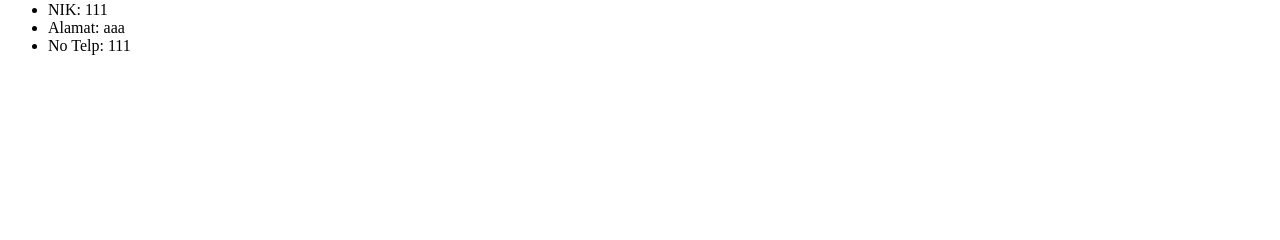
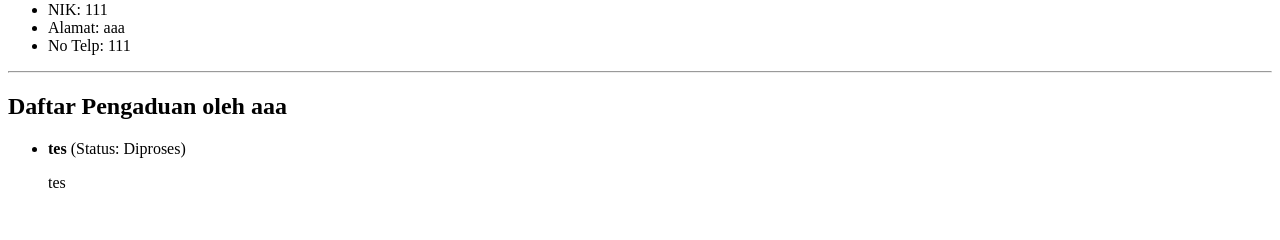
Before and after one commit to kharisjulianto/data_kelurahan-modul1, a Django app: page /warga/1/ in a window 1280 px wide. Shown: the part 97-337 px from the top of the page. Run offline with Django 5.2, Linux system fonts and the light colour scheme; data comes from the database, SQL or seed files in the repository; both versions use the stored data as it was after the commit.

Commit message:
Initial commit - menambahkan proyek Django data_kelurahan

```diff
--- a/warga/admin.py
+++ b/warga/admin.py
@@ -1,4 +1,5 @@
 from django.contrib import admin
-from .models import Warga
+from .models import Warga, Pengaduan
 
 admin.site.register(Warga)
+admin.site.register(Pengaduan)
--- a/warga/models.py
+++ b/warga/models.py
@@ -1,7 +1,7 @@
 from django.db import models
 
 class Warga(models.Model):
-    nik = models.CharField(max_length=16, unique=False, verbose_name="Nomor Induk Kependudukan")
+    nik = models.CharField(max_length=16, unique=True, verbose_name="Nomor Induk Kependudukan")
     nama_lengkap = models.CharField(max_length=100, verbose_name="Nama Lengkap")
     alamat = models.TextField(verbose_name="Alamat Tinggal")
     no_telepon = models.CharField(max_length=15, blank=True, verbose_name="Nomor Telepon")
@@ -9,3 +9,25 @@ class Warga(models.Model):
 
     def __str__(self):
         return self.nama_lengkap
+
+
+class Pengaduan(models.Model):   # ← setelah ini HARUS langsung ada indent!
+    STATUS_CHOICES = [
+        ('BARU', 'Baru'),
+        ('DIPROSES', 'Diproses'),
+        ('SELESAI', 'Selesai'),
+    ]
+
+    judul = models.CharField(max_length=200)
+    deskripsi = models.TextField()
+    status = models.CharField(max_length=10, choices=STATUS_CHOICES, default='BARU')
+    tanggal_lapor = models.DateTimeField(auto_now_add=True)
+
+    pelapor = models.ForeignKey(
+        Warga,
+        on_delete=models.CASCADE,
+        related_name='pengaduan'
+    )
+
+    def __str__(self):
+        return self.judul
--- a/warga/templates/warga/warga_detail.html
+++ b/warga/templates/warga/warga_detail.html
@@ -15,3 +15,18 @@
     </ul>
 </body>
 </html>
+
+<hr>
+<h2>Daftar Pengaduan oleh {{ object.nama_lengkap }}</h2>
+
+<ul>
+    {% for aduan in object.pengaduan.all %}
+        <li>
+            <strong>{{ aduan.judul }}</strong>
+            (Status: {{ aduan.get_status_display }})
+            <p>{{ aduan.deskripsi }}</p>
+        </li>
+    {% empty %}
+        <li>Warga ini belum memiliki pengaduan.</li>
+    {% endfor %}
+</ul>
--- a/warga/urls.py
+++ b/warga/urls.py
@@ -5,3 +5,11 @@ urlpatterns = [
     path('', WargaListView.as_view(), name='warga-list'),
     path('<int:pk>/', WargaDetailListView.as_view(), name='warga-detail'),
 ]
+
+from .views import WargaListView, WargaDetailListView, PengaduanListView
+
+urlpatterns = [
+    path('', WargaListView.as_view(), name='warga-list'),
+    path('<int:pk>/', WargaDetailListView.as_view(), name='warga-detail'),
+    path('pengaduan/', PengaduanListView.as_view(), name='pengaduan-list'),
+]
--- a/warga/views.py
+++ b/warga/views.py
@@ -1,9 +1,16 @@
 from django.shortcuts import render
 from django.views.generic import ListView, DetailView
-from .models import Warga
+from .models import Warga, Pengaduan
+
 
 class WargaListView(ListView):
     model = Warga
 
+
 class WargaDetailListView(DetailView):
     model = Warga
+
+
+class PengaduanListView(ListView):
+    model = Pengaduan
+    template_name = 'warga/pengaduan_list.html'
```
Also changed, not shown: warga/templates/warga/pengaduan_list.html (added, +23 -0 lines), db.sqlite3, warga/migrations/0002_alter_warga_nik_pengaduan.py (added).
